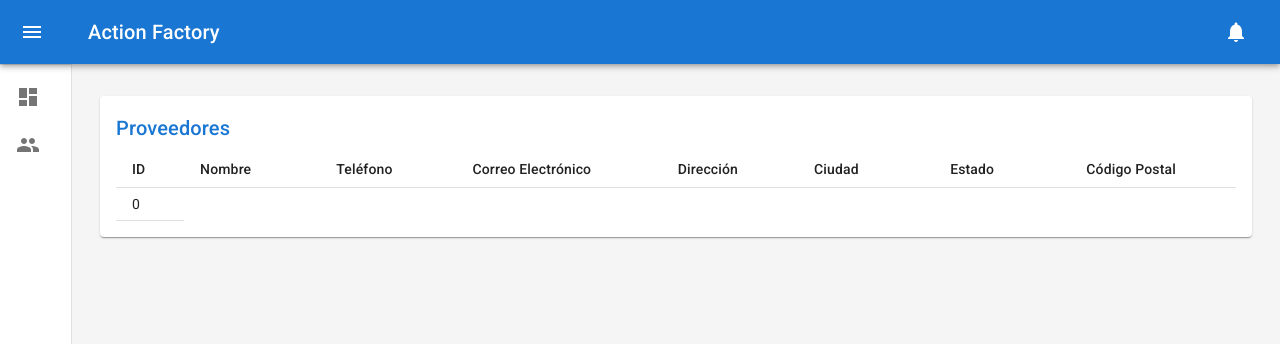
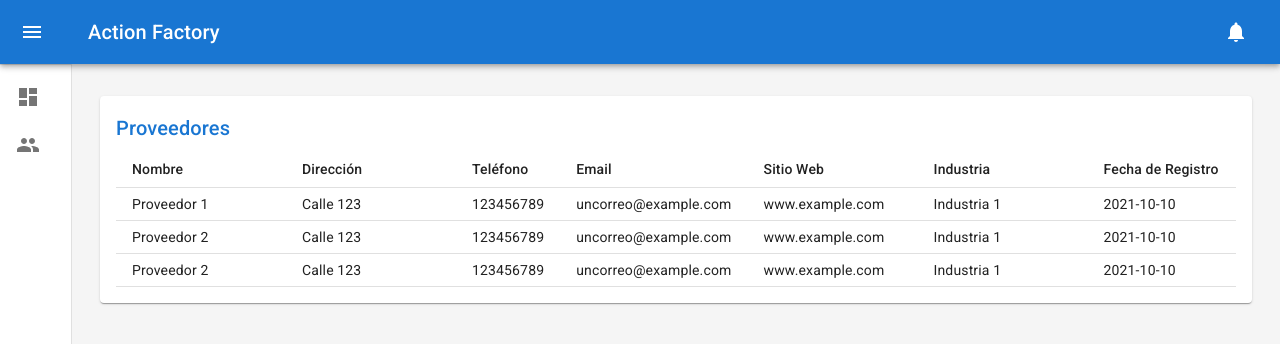
Before and after one commit to hispanos/action-factory-frontend, a React (Vite) app: page /suppliers in a window 1280 px wide. Shown: the top 344 px of the page. Built offline with nearby package versions, Linux system fonts and the light colour scheme; sample sign-in values are in the browser's storage.

Commit message:
add table

```diff
--- a/src/components/TableComponent.tsx
+++ b/src/components/TableComponent.tsx
@@ -2,12 +2,13 @@ import {
   Table,
   TableBody,
   TableCell,
+  TableContainer,
   TableHead,
   TableRow,
 } from '@mui/material';
-import { Columns, Rows } from '../interfaces/Table';
+import { Columns, RowType, Rows } from '../interfaces/Table';
 
-const TableComponent = <T,>({
+const TableComponent = <T extends RowType>({
   columns,
   rows,
 }: {
@@ -15,7 +16,8 @@ const TableComponent = <T,>({
   rows: Rows<T>;
 }) => {
   return (
-    <Table size="small">
+    <TableContainer>
+      <Table size="small" stickyHeader>
         <TableHead>
           <TableRow>
             {columns.map((column) => (
@@ -30,13 +32,16 @@ const TableComponent = <T,>({
           </TableRow>
         </TableHead>
         <TableBody>
-        {rows.map((_row, index) => (
+          {rows.map((row, index) => (
             <TableRow key={index}>
-            <TableCell>{index}</TableCell>
+              {columns.map((column, index2) => (
+                <TableCell key={index2}>{row[column.name]}</TableCell>
+              ))}
             </TableRow>
           ))}
         </TableBody>
       </Table>
+    </TableContainer>
   );
 };
 
--- a/src/pages/Suppliers.tsx
+++ b/src/pages/Suppliers.tsx
@@ -3,33 +3,64 @@ import TableComponent from '../components/TableComponent';
 import { Columns, Rows } from '../interfaces/Table';
 
 const Suppliers = () => {
-
-  const columns: Columns = [
-    { id: 'id', label: 'ID', minWidth: 50 },
-    { id: 'name', label: 'Nombre', minWidth: 100 },
-    { id: 'phone', label: 'Teléfono', minWidth: 100 },
-    { id: 'email', label: 'Correo Electrónico', minWidth: 100 },
-    { id: 'address', label: 'Dirección', minWidth: 100 },
-    { id: 'city', label: 'Ciudad', minWidth: 100 },
-    { id: 'state', label: 'Estado', minWidth: 100 },
-    { id: 'zip', label: 'Código Postal', minWidth: 100 },
-  ]
+  const columnsSupplier: Columns = [
+    { id: 'name', label: 'Nombre', name: 'name', minWidth: 170 },
+    { id: 'address', label: 'Dirección', name: 'address', minWidth: 170 },
+    { id: 'phone', label: 'Teléfono', name: 'phone', minWidth: 100 },
+    { id: 'email', label: 'Email', name: 'email', minWidth: 170 },
+    { id: 'site_web', label: 'Sitio Web', name: 'site_web', minWidth: 170 },
+    { id: 'industry', label: 'Industria', name: 'industry', minWidth: 170 },
+    {
+      id: 'date_registered',
+      label: 'Fecha de Registro',
+      name: 'date_registered',
+      minWidth: 170,
+    },
+  ];
 
   type Supplier = {
     id: number;
     name: string;
+    address: string;
     phone: string;
     email: string;
-  }
+    site_web: string;
+    industry: string;
+    date_registered: string;
+  };
 
   const rows: Rows<Supplier> = [
     {
       id: 1,
       name: 'Proveedor 1',
-      phone: '1234567890',
-      email: 'proveedor@gmail.com',
-    }
-  ]
+      address: 'Calle 123',
+      phone: '123456789',
+      email: 'uncorreo@example.com',
+      site_web: 'www.example.com',
+      industry: 'Industria 1',
+      date_registered: '2021-10-10',
+    },
+    {
+      id: 2,
+      name: 'Proveedor 2',
+      address: 'Calle 123',
+      phone: '123456789',
+      email: 'uncorreo@example.com',
+      site_web: 'www.example.com',
+      industry: 'Industria 1',
+      date_registered: '2021-10-10',
+    },
+    {
+      id: 3,
+      name: 'Proveedor 2',
+      address: 'Calle 123',
+      phone: '123456789',
+      email: 'uncorreo@example.com',
+      site_web: 'www.example.com',
+      industry: 'Industria 1',
+      date_registered: '2021-10-10',
+    },
+  ];
 
   return (
     <Grid container spacing={3}>
@@ -38,7 +69,7 @@ const Suppliers = () => {
           <Typography component="h2" variant="h6" color="primary" gutterBottom>
             Proveedores
           </Typography>
-          <TableComponent<Supplier> columns={columns} rows={rows} />
+          <TableComponent<Supplier> columns={columnsSupplier} rows={rows} />
         </Paper>
       </Grid>
     </Grid>
```
Also changed, not shown: src/interfaces/Table.ts (+11 -6 lines). Lines whose indentation alone changed are shown as unchanged.
